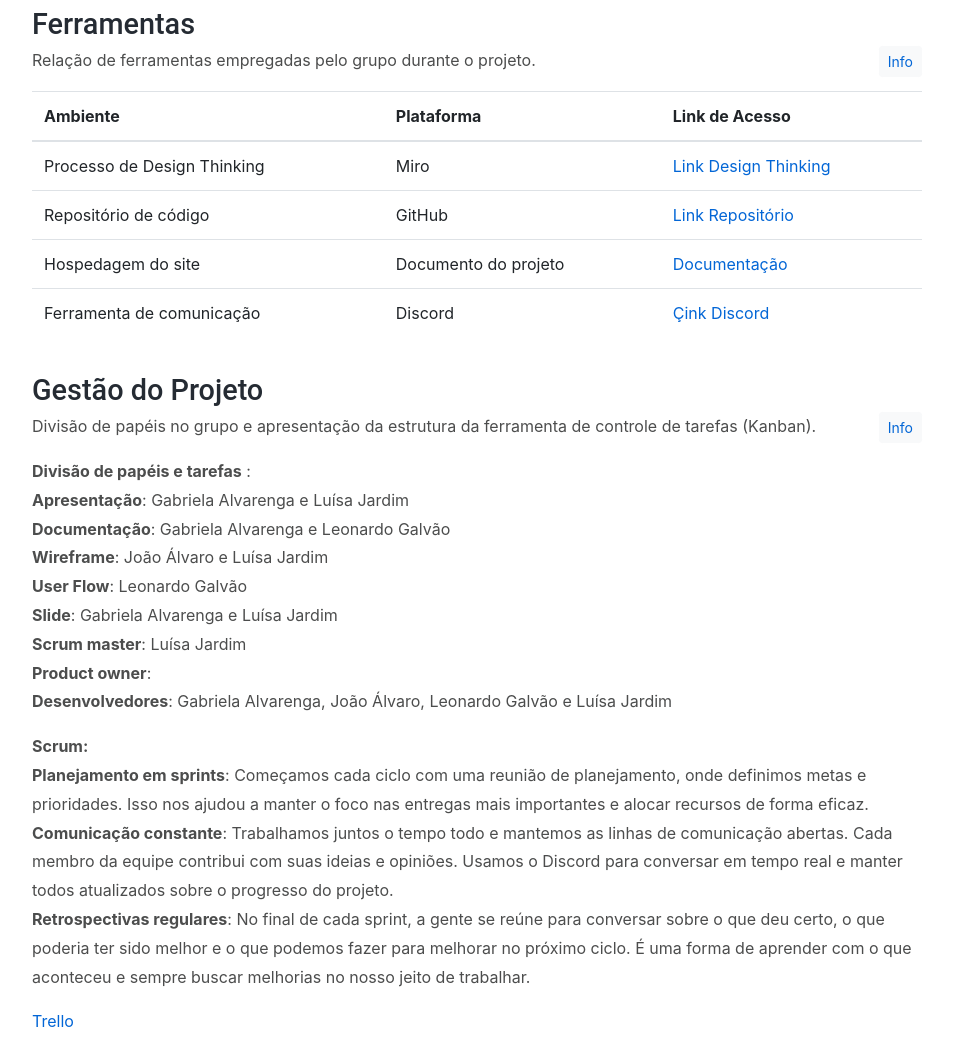
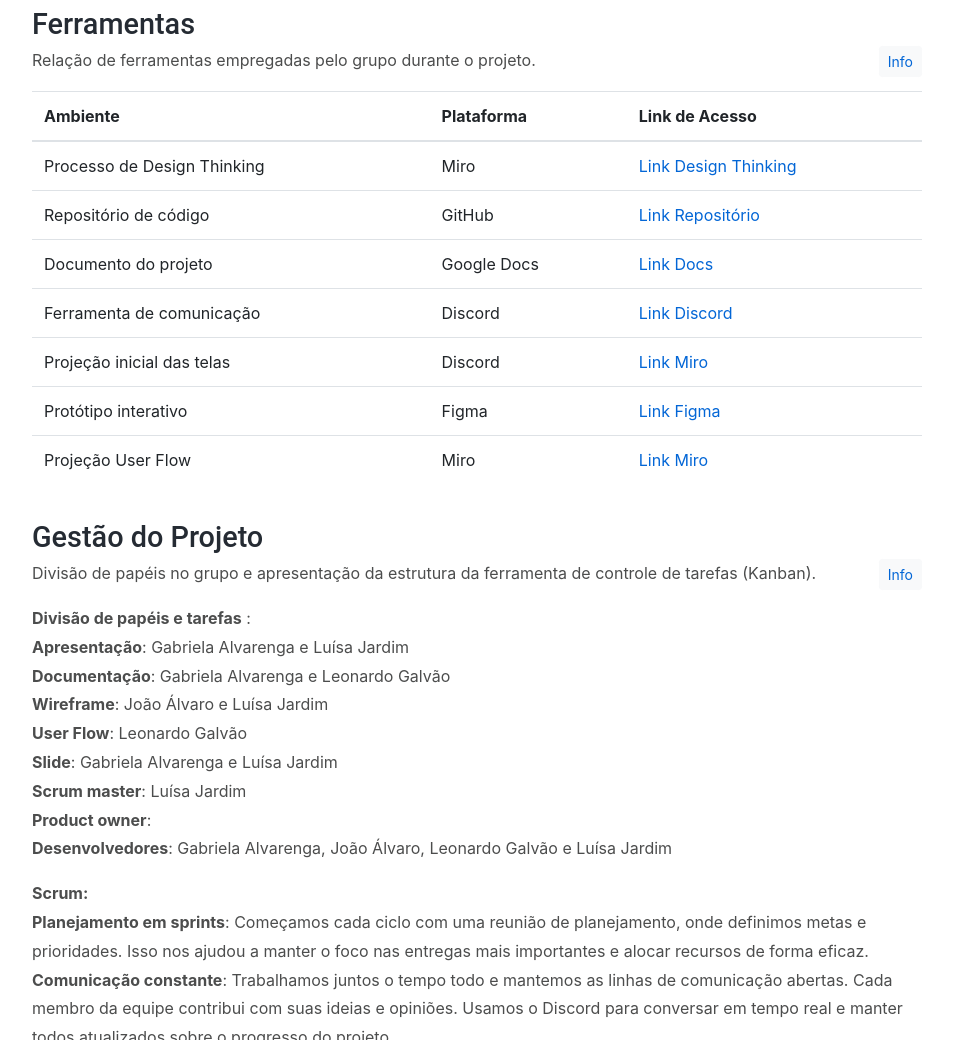
Before and after one commit to ICEI-PUC-Minas-PPLES-TI/plf-es-2024-1-ti1-0385100-falta-de-educacao-parental, a plain HTML site: page docs/index.html in a window 1280 px wide. Shown: the part 4742-5782 px from the top of the page, without its empty margins (293-1246 px from the left). Drawn offline with Linux system fonts and the light colour scheme.

Commit message:
Update index.html

```diff
--- a/docs/index.html
+++ b/docs/index.html
@@ -562,16 +562,34 @@
                         Repositório</a></td>
                   </tr>
                   <tr>
-                    <td>Hospedagem do site</td>
                     <td>Documento do projeto</td>
+                    <td>Google Docs</td>
                     <td><a
-                        href="https://docs.google.com/document/d/1NPU9xNTcjpph8o1CN8hk6eSL-wEQMjB9jrtsFUs50Xc/edit?usp=sharing">Documentação</a>
+                        href="https://docs.google.com/document/d/1NPU9xNTcjpph8o1CN8hk6eSL-wEQMjB9jrtsFUs50Xc/edit?usp=sharing">Link Docs</a>
                       <span< /td>
                   </tr>
                   <tr>
                     <td>Ferramenta de comunicação</td>
                     <td>Discord</td>
-                    <td><a href="https://discord.gg/Xz4PNdfZ">Çink Discord</a>
+                    <td><a href="https://discord.gg/Xz4PNdfZ">Link Discord</a>
+                      <span< /td>
+                  </tr>
+                  <tr>
+                    <td>Projeção inicial das telas</td>
+                    <td>Discord</td>
+                    <td><a href="https://miro.com/welcomeonboard/MEdjYzBKSXNPTUhZMGM3YmlYbVdiaUxWZ21ISHliVTRiY1hrTXF2blRyY1lCaHpzT3BEYlY0R0hWUk1lVGRJcnwzNDU4NzY0NTg0OTg4MjU0MzczfDI=?share_link_id=258597073821">Link Miro</a>
+                      <span< /td>
+                  </tr>
+                  <tr>
+                    <td>Protótipo interativo</td>
+                    <td>Figma</td>
+                    <td><a href="https://www.figma.com/file/9tDZII9i3dado8InGG95xH/Untitled?type=design&node-id=0%3A1&mode=design&t=93oKWODUhyYyPjn1-1">Link Figma</a>
+                      <span< /td>
+                  </tr>
+                  <tr>
+                    <td>Projeção User Flow</td>
+                    <td>Miro</td>
+                    <td><a href="https://miro.com/app/board/uXjVKQqxHpc=/">Link Miro</a>
                       <span< /td>
                   </tr>
                 </tbody>
```
